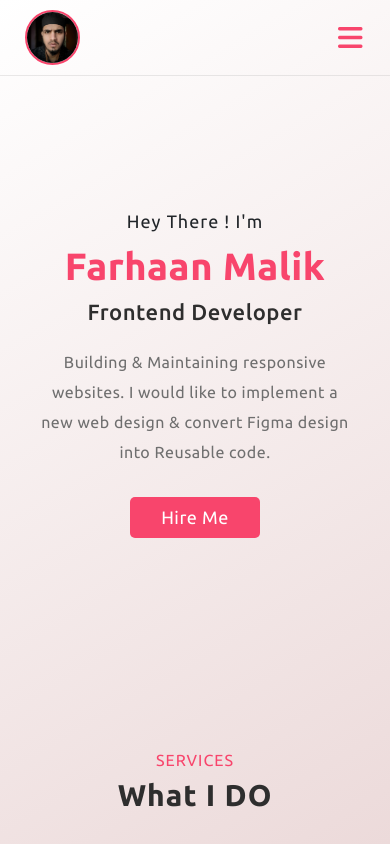
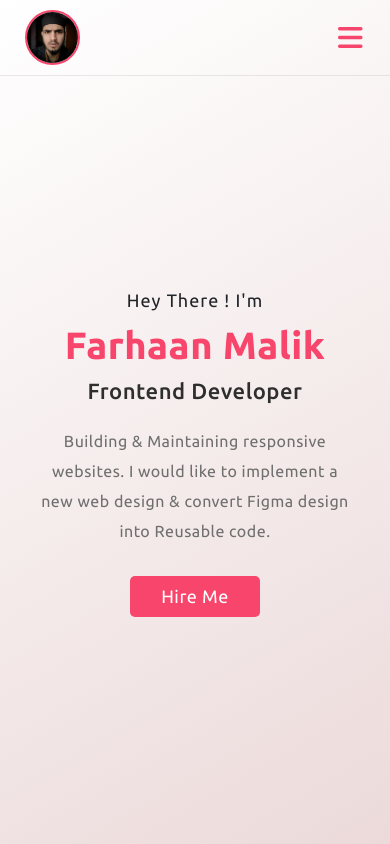
Before and after one commit to farhaanmalik/react-dev-portfolio, a React (Create React App) app: page / in a window 390 px wide. Shown: the top 844 px of the page. Built offline with nearby package versions, Linux system fonts and the light colour scheme; the HTML template or start-up script is replaced by a standard one.

Commit message:
Changed in hero section height

```diff
--- a/src/index.css
+++ b/src/index.css
@@ -720,7 +720,12 @@ footer h3 {
     }
 
     .container {
-        padding: 6rem 2rem;
+        padding: 0rem 2rem;
+        margin: 0rem auto;
+        height: 90vh;
+        display: flex;
+        align-items: center;
+        justify-content: center;
     }
 
     .card {
```
